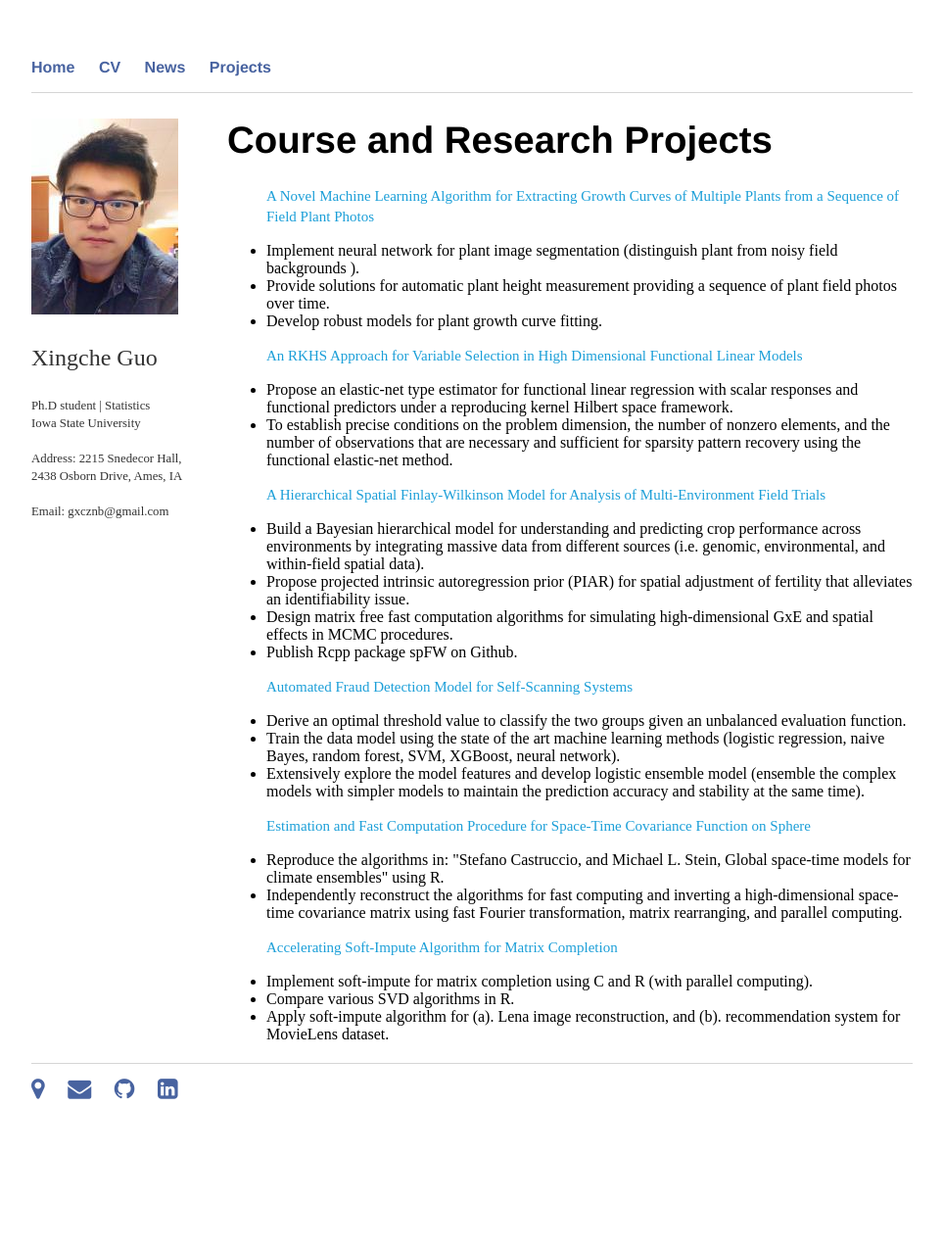
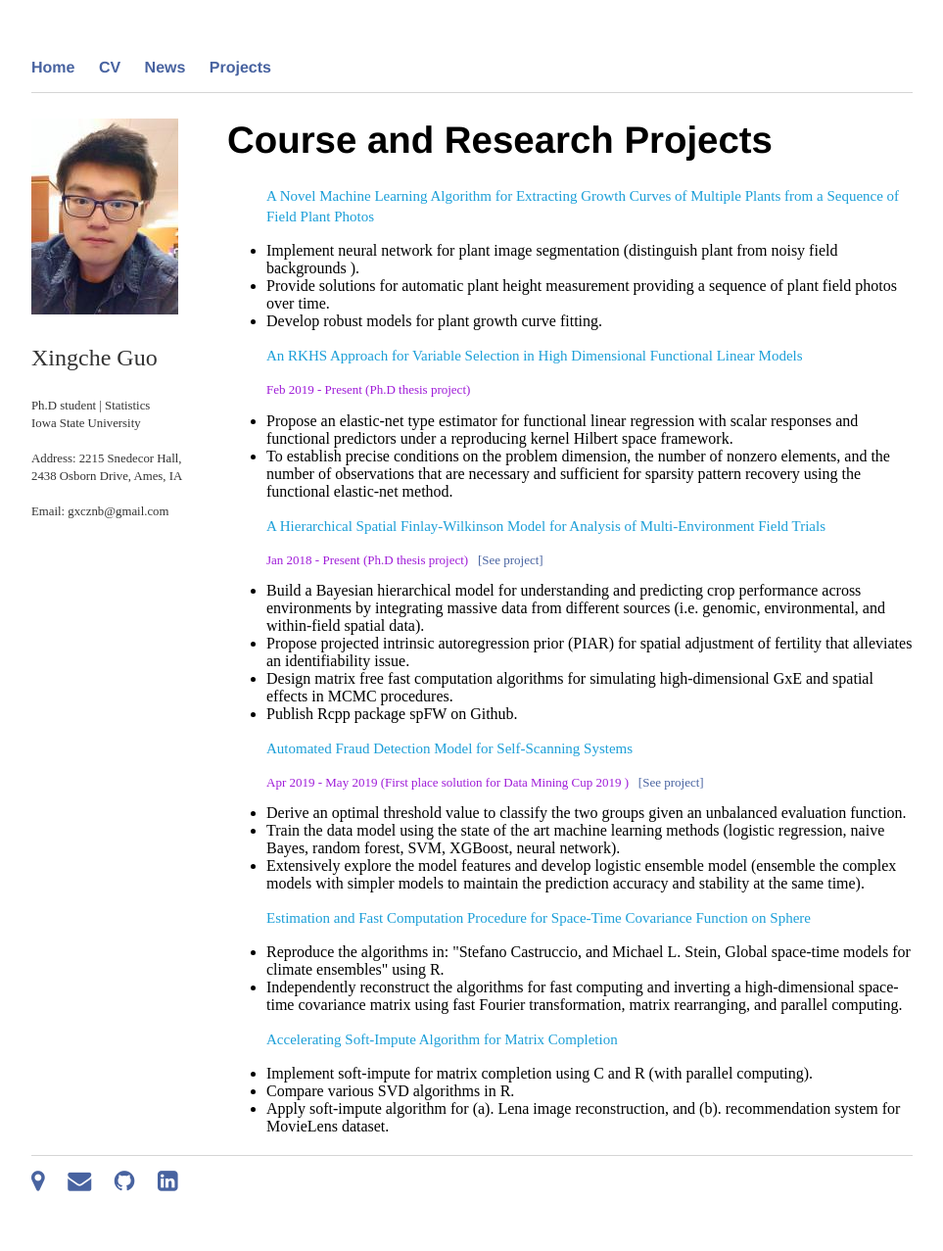
Before and after one commit to xingcheg/xingcheg.github.io, a Jekyll site: the page built from projects/index.html, in a window 1280 px wide. Shown: the whole page at 98% size, without its empty margins (158-1121 px from the left). Built offline with Jekyll 4.4.1, drawn with Linux system fonts in a browser that asks for light colours; before the commit the page ends 1183 px from its top, so only the background shows below that.

Commit message:
Update index.html

```diff
--- a/projects/index.html
+++ b/projects/index.html
@@ -20,6 +20,7 @@ title: Course and Research Projects
 <ul>
   <p style="font-size:15px; color: #1C9FD8"> An RKHS Approach for Variable Selection in
 	  High Dimensional Functional Linear Models </p>
+    <p style="font-size:13px; color: #9F1CD8"> Feb 2019 - Present (Ph.D thesis project) &nbsp; </p>
 	<li> Propose an elastic-net type estimator for functional linear regression with scalar responses and
 		functional predictors under a reproducing kernel Hilbert space framework. </li>
 	<li> To establish precise conditions on the problem dimension, the number of nonzero elements,
@@ -31,6 +32,8 @@ title: Course and Research Projects
 <ul>
   <p style="font-size:15px; color: #1C9FD8"> A Hierarchical Spatial Finlay-Wilkinson Model for
 	  Analysis of Multi-Environment Field Trials </p>
+  <p style="font-size:13px; color: #9F1CD8"> Jan 2018 - Present (Ph.D thesis project) &nbsp;
+	<a href="https://github.com/xingcheg/MLCAS-2019"> [See project] </a> </p>
 	<li> Build a Bayesian hierarchical model for understanding and predicting crop performance
 		across environments by integrating massive data from different sources
 		(i.e. genomic, environmental, and within-field spatial data). </li>
@@ -45,6 +48,8 @@ title: Course and Research Projects
 
 <ul>
   <p style="font-size:15px; color: #1C9FD8"> Automated Fraud Detection Model for Self-Scanning Systems </p>
+  <p style="font-size:13px; color: #9F1CD8"> Apr 2019 - May 2019 (First place solution for Data Mining Cup 2019
+) &nbsp; <a href="https://github.com/xingcheg/dmc2019_1st_place"> [See project] </a> </p>
 	<li> Derive an optimal threshold value to classify the two groups given an
 		unbalanced evaluation function. </li>
 	<li> Train the data model using the state of the art machine learning methods
```
